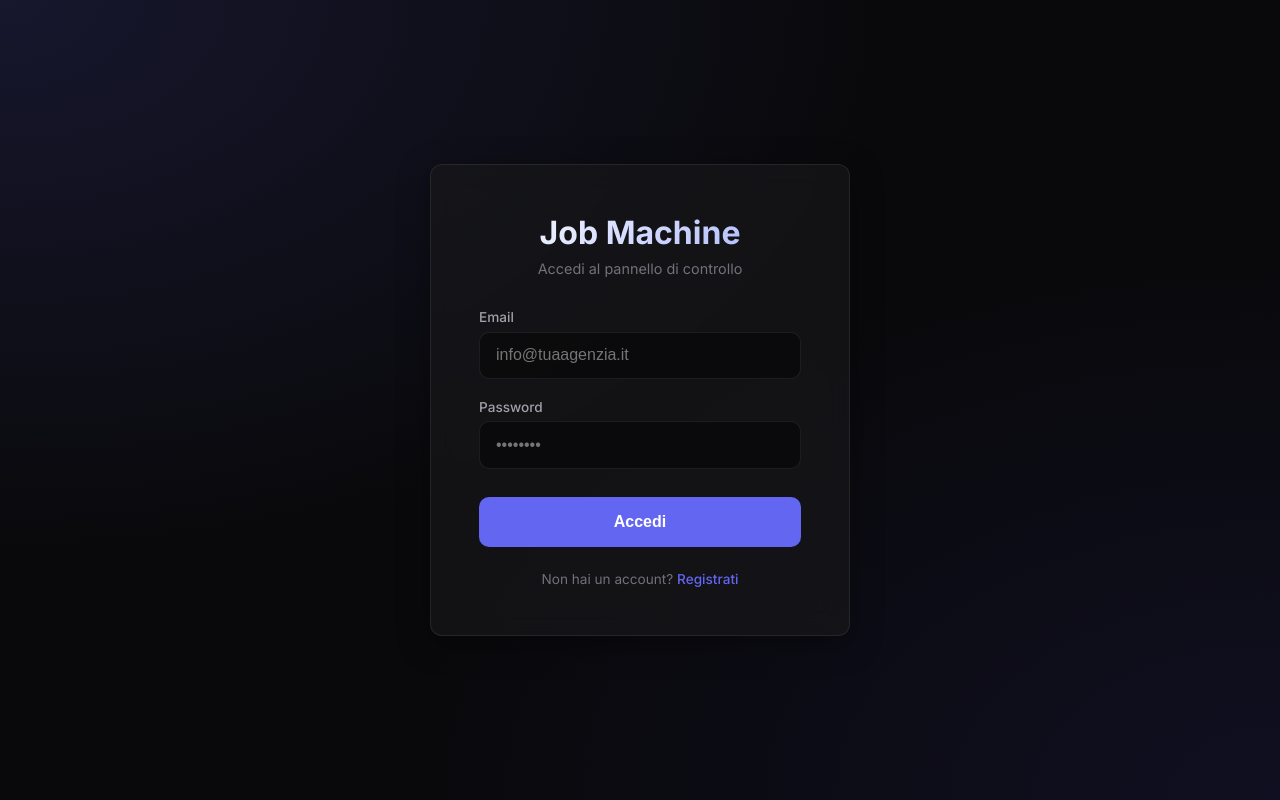
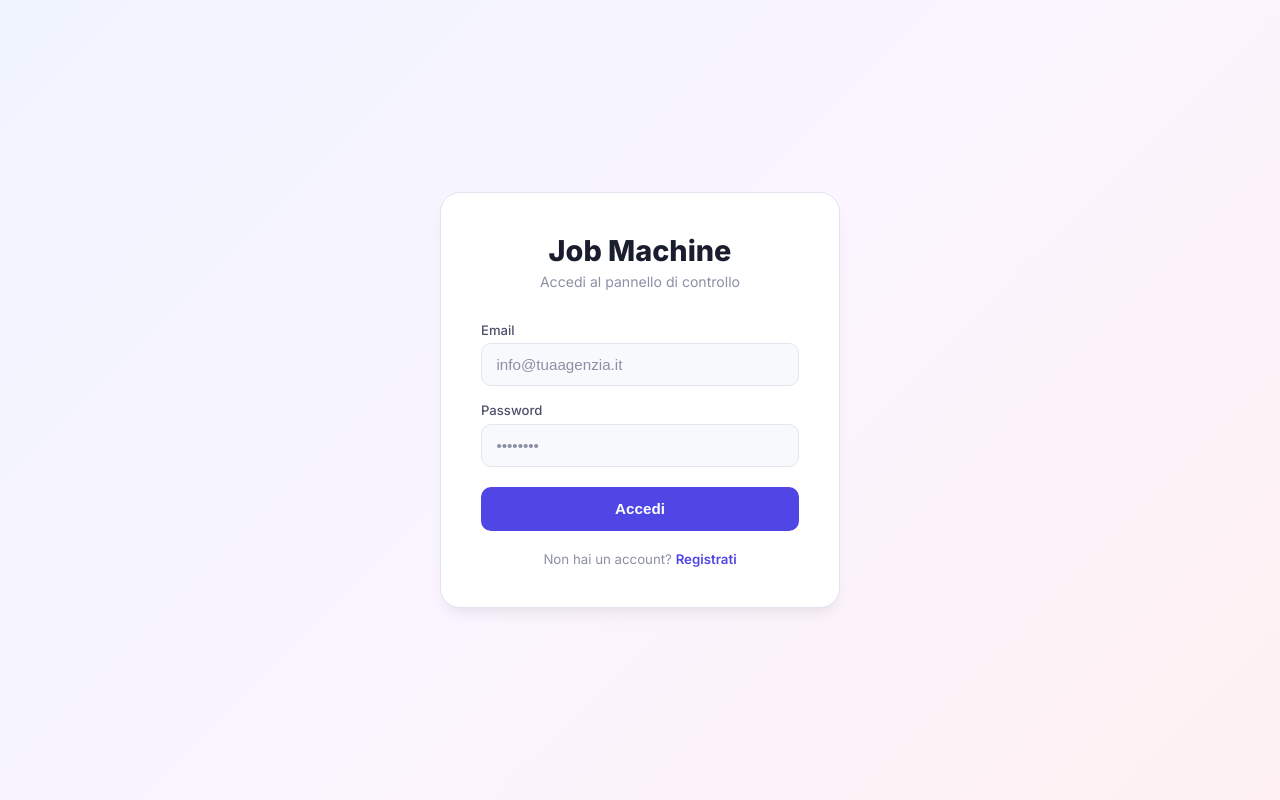
Before and after one commit to antoniovalente1982/Job-Machine, a Next.js app: page /login in a window 1280 px wide. Built offline with nearby package versions, Linux system fonts and the light colour scheme; no server answers.

Commit message:
feat: complete light theme redesign — clean, modern SaaS look

```diff
--- a/app/apply/[id]/page.module.css
+++ b/app/apply/[id]/page.module.css
@@ -4,40 +4,37 @@
   display: flex;
   justify-content: center;
   align-items: flex-start;
+  background: linear-gradient(135deg, #f0f4ff 0%, #faf5ff 50%, #fff1f2 100%);
 }
 
 .container {
-  max-width: 800px;
+  max-width: 720px;
   width: 100%;
-  padding: 3rem;
+  padding: 2.5rem;
   display: flex;
   flex-direction: column;
   gap: 2rem;
-  border-radius: 24px;
+  border-radius: 20px;
+  background: white;
+  border: 1px solid var(--border-primary);
+  box-shadow: var(--shadow-lg);
 }
 
 .header {
   text-align: center;
-  margin-bottom: 1rem;
+  margin-bottom: 0.5rem;
 }
 
 .title {
-  font-size: 2.5rem;
+  font-size: 2rem;
   font-weight: 800;
-  margin-bottom: 0.5rem;
-  background: linear-gradient(135deg, #fff 0%, #a5b4fc 100%);
-  -webkit-background-clip: text;
-  -webkit-text-fill-color: transparent;
+  color: var(--text-primary);
 }
 
 .subtitle {
-  color: #9ca3af;
-  font-size: 1.1rem;
+  color: var(--text-muted);
+  font-size: 1rem;
   margin-top: 0.5rem;
-  display: flex;
-  align-items: center;
-  justify-content: center;
-  gap: 0.5rem;
 }
 
 .form {
@@ -49,58 +46,61 @@
 .formSection {
   display: flex;
   flex-direction: column;
-  gap: 1.5rem;
+  gap: 1.25rem;
 }
 
 .sectionTitle {
-  font-size: 1.2rem;
+  font-size: 1.05rem;
   font-weight: 600;
   color: var(--accent-primary);
-  border-bottom: 1px solid rgba(255, 255, 255, 0.1);
+  border-bottom: 1px solid var(--border-light);
   padding-bottom: 0.5rem;
-  margin-bottom: 0.5rem;
 }
 
 .inputGroup {
   display: flex;
   flex-direction: column;
-  gap: 0.5rem;
+  gap: 0.4rem;
 }
 
 .inputGroup label {
-  font-size: 0.9rem;
-  color: #d1d5db;
+  font-size: 0.85rem;
+  color: var(--text-secondary);
   font-weight: 500;
 }
 
 .input {
-  background: rgba(17, 24, 39, 0.6);
-  border: 1px solid rgba(255, 255, 255, 0.1);
-  border-radius: 12px;
-  padding: 0.8rem 1rem;
-  color: white;
-  font-size: 1rem;
-  transition: all 0.2s ease;
+  background: var(--bg-primary);
+  border: 1px solid var(--border-primary);
+  border-radius: var(--radius-md);
+  padding: 0.75rem 1rem;
+  color: var(--text-primary);
+  font-size: 0.95rem;
+  transition: all 0.15s ease;
 }
 
 .input:focus {
   outline: none;
   border-color: var(--accent-primary);
-  box-shadow: 0 0 0 3px rgba(99, 102, 241, 0.2);
+  box-shadow: 0 0 0 3px rgba(79, 70, 229, 0.08);
+}
+
+.input::placeholder {
+  color: var(--text-muted);
 }
 
 .textarea {
-  min-height: 100px;
+  min-height: 90px;
   resize: vertical;
 }
 
 .fileInput {
-  background: rgba(17, 24, 39, 0.6);
-  border: 1px dashed rgba(255, 255, 255, 0.2);
-  border-radius: 12px;
-  padding: 1.5rem;
-  color: white;
-  font-size: 1rem;
+  background: var(--bg-primary);
+  border: 1px dashed var(--border-primary);
+  border-radius: var(--radius-md);
+  padding: 1.25rem;
+  color: var(--text-primary);
+  font-size: 0.95rem;
   cursor: pointer;
 }
 
@@ -112,22 +112,23 @@
   background: var(--accent-primary);
   color: white;
   border: none;
-  border-radius: 12px;
-  padding: 1.2rem;
-  font-size: 1.1rem;
+  border-radius: var(--radius-md);
+  padding: 1rem;
+  font-size: 1.05rem;
   font-weight: 600;
   cursor: pointer;
-  transition: all 0.2s ease;
-  margin-top: 1rem;
+  transition: all 0.15s ease;
+  margin-top: 0.5rem;
 }
 
 .submitBtn:hover:not(:disabled) {
   background: var(--accent-hover);
-  transform: translateY(-2px);
+  transform: translateY(-1px);
+  box-shadow: var(--shadow-md);
 }
 
 .submitBtn:disabled {
-  opacity: 0.7;
+  opacity: 0.6;
   cursor: not-allowed;
 }
 
@@ -137,14 +138,16 @@
 }
 
 .successTitle {
-  font-size: 2rem;
-  color: #22c55e;
-  margin-bottom: 1rem;
+  font-size: 1.8rem;
+  color: var(--green);
+  font-weight: 700;
+  margin-bottom: 0.75rem;
 }
 
 .successDesc {
-  color: #9ca3af;
-  font-size: 1.1rem;
+  color: var(--text-muted);
+  font-size: 1rem;
+  line-height: 1.6;
 }
 
 @media (max-width: 640px) {
@@ -152,6 +155,6 @@
     padding: 1.5rem;
   }
   .title {
-    font-size: 2rem;
+    font-size: 1.6rem;
   }
 }
--- a/app/clients/page.tsx
+++ b/app/clients/page.tsx
@@ -69,14 +69,14 @@ export default function ClientsPage() {
       )}
 
       {showModal && (
-        <div style={{ position: 'fixed', top: 0, left: 0, right: 0, bottom: 0, background: 'rgba(0,0,0,0.7)', backdropFilter: 'blur(5px)', display: 'flex', alignItems: 'center', justifyContent: 'center', zIndex: 200 }}>
+        <div style={{ position: 'fixed', top: 0, left: 0, right: 0, bottom: 0, background: 'rgba(0,0,0,0.25)', backdropFilter: 'blur(8px)', display: 'flex', alignItems: 'center', justifyContent: 'center', zIndex: 200 }}>
           <div className="glass-panel" style={{ maxWidth: 420, width: '100%', padding: '2rem' }}>
             <h3 style={{ marginBottom: '1.5rem', fontWeight: 600 }}>Nuovo Cliente</h3>
             <form action={handleAdd} style={{ display: 'flex', flexDirection: 'column', gap: '1rem' }}>
               <input type="text" name="name" required placeholder="Nome cliente"
-                style={{ background: 'rgba(0,0,0,0.4)', border: '1px solid rgba(255,255,255,0.1)', borderRadius: 8, padding: '0.8rem', color: 'white', fontSize: '1rem' }} />
+                style={{ background: 'var(--bg-primary)', border: '1px solid var(--border-primary)', borderRadius: 8, padding: '0.8rem', color: 'var(--text-primary)', fontSize: '1rem' }} />
               <div style={{ display: 'flex', gap: '0.75rem' }}>
-                <button type="button" onClick={() => setShowModal(false)} style={{ flex: 1, padding: '0.8rem', background: 'rgba(255,255,255,0.05)', border: '1px solid rgba(255,255,255,0.1)', borderRadius: 8, color: 'white', cursor: 'pointer' }}>Annulla</button>
+                <button type="button" onClick={() => setShowModal(false)} style={{ flex: 1, padding: '0.8rem', background: 'var(--bg-primary)', border: '1px solid var(--border-primary)', borderRadius: 8, color: 'var(--text-primary)', cursor: 'pointer' }}>Annulla</button>
                 <button type="submit" disabled={loading} style={{ flex: 1, padding: '0.8rem', background: 'var(--accent-primary)', border: 'none', borderRadius: 8, color: 'white', fontWeight: 600, cursor: 'pointer' }}>{loading ? '...' : 'Crea'}</button>
               </div>
             </form>
--- a/app/globals.css
+++ b/app/globals.css
@@ -1,20 +1,45 @@
-@import url('https://fonts.googleapis.com/css2?family=Inter:wght@300;400;500;600;700&display=swap');
+@import url('https://fonts.googleapis.com/css2?family=Inter:wght@300;400;500;600;700;800&display=swap');
 
 :root {
-  --bg-primary: #09090b;
-  --bg-secondary: #18181b;
-  --bg-glass: rgba(24, 24, 27, 0.7);
-  --border-glass: rgba(255, 255, 255, 0.08);
-  --border-accent: rgba(99, 102, 241, 0.3);
-  --text-primary: #fafafa;
-  --text-secondary: #a1a1aa;
-  --text-muted: #71717a;
-  --accent-primary: #6366f1;
-  --accent-hover: #4f46e5;
-  --shadow-sm: 0 1px 2px 0 rgba(0, 0, 0, 0.05);
-  --shadow-glass: 0 8px 32px 0 rgba(0, 0, 0, 0.36);
-  --radius-lg: 12px;
-  --radius-md: 8px;
+  /* Light Theme - Clean & Professional */
+  --bg-primary: #f8f9fc;
+  --bg-secondary: #ffffff;
+  --bg-glass: rgba(255, 255, 255, 0.85);
+  --bg-hover: #f1f3f9;
+  --bg-accent-subtle: #eef2ff;
+
+  --border-primary: #e2e5ed;
+  --border-light: #f0f1f5;
+  --border-accent: rgba(79, 70, 229, 0.2);
+
+  --text-primary: #1a1d2e;
+  --text-secondary: #4b5068;
+  --text-muted: #8b90a5;
+  --text-inverse: #ffffff;
+
+  --accent-primary: #4f46e5;
+  --accent-hover: #4338ca;
+  --accent-light: #eef2ff;
+  --accent-text: #4338ca;
+
+  --green: #059669;
+  --green-light: #ecfdf5;
+  --amber: #d97706;
+  --amber-light: #fffbeb;
+  --rose: #e11d48;
+  --rose-light: #fff1f2;
+  --blue: #2563eb;
+  --blue-light: #eff6ff;
+  --purple: #7c3aed;
+  --purple-light: #f5f3ff;
+
+  --shadow-xs: 0 1px 2px rgba(0, 0, 0, 0.04);
+  --shadow-sm: 0 1px 3px rgba(0, 0, 0, 0.06), 0 1px 2px rgba(0, 0, 0, 0.04);
+  --shadow-md: 0 4px 6px -1px rgba(0, 0, 0, 0.06), 0 2px 4px -2px rgba(0, 0, 0, 0.04);
+  --shadow-lg: 0 10px 15px -3px rgba(0, 0, 0, 0.06), 0 4px 6px -4px rgba(0, 0, 0, 0.04);
+
+  --radius-lg: 14px;
+  --radius-md: 10px;
   --radius-sm: 6px;
 }
 
@@ -27,12 +52,10 @@
 body {
   font-family: 'Inter', -apple-system, BlinkMacSystemFont, 'Segoe UI', Roboto, Helvetica, Arial, sans-serif;
   background-color: var(--bg-primary);
-  background-image:
-    radial-gradient(at 0% 0%, rgba(99, 102, 241, 0.15) 0px, transparent 50%),
-    radial-gradient(at 100% 100%, rgba(79, 70, 229, 0.1) 0px, transparent 50%);
   color: var(--text-primary);
   min-height: 100vh;
   -webkit-font-smoothing: antialiased;
+  -moz-osx-font-smoothing: grayscale;
 }
 
 a {
@@ -41,10 +64,33 @@ a {
 }
 
 .glass-panel {
-  background: var(--bg-glass);
-  backdrop-filter: blur(12px);
-  -webkit-backdrop-filter: blur(12px);
-  border: 1px solid var(--border-glass);
+  background: var(--bg-secondary);
+  border: 1px solid var(--border-primary);
   border-radius: var(--radius-lg);
-  box-shadow: var(--shadow-glass);
+  box-shadow: var(--shadow-sm);
 }
+
+/* Scrollbar styling */
+::-webkit-scrollbar {
+  width: 6px;
+  height: 6px;
+}
+
+::-webkit-scrollbar-track {
+  background: transparent;
+}
+
+::-webkit-scrollbar-thumb {
+  background: var(--border-primary);
+  border-radius: 3px;
+}
+
+::-webkit-scrollbar-thumb:hover {
+  background: var(--text-muted);
+}
+
+/* Selection */
+::selection {
+  background: var(--accent-light);
+  color: var(--accent-text);
+}
--- a/app/login/page.module.css
+++ b/app/login/page.module.css
@@ -4,81 +4,89 @@
   align-items: center;
   justify-content: center;
   padding: 2rem;
+  background: linear-gradient(135deg, #f0f4ff 0%, #faf5ff 50%, #fff1f2 100%);
 }
 
 .container {
   width: 100%;
-  max-width: 420px;
-  padding: 3rem;
+  max-width: 400px;
+  padding: 2.5rem;
   text-align: center;
+  background: white;
+  border: 1px solid var(--border-primary);
+  border-radius: 20px;
+  box-shadow: var(--shadow-lg);
 }
 
 .logo {
-  font-size: 2rem;
+  font-size: 1.8rem;
   font-weight: 800;
-  margin-bottom: 0.5rem;
-  background: linear-gradient(135deg, #fff 0%, #a5b4fc 100%);
-  -webkit-background-clip: text;
-  -webkit-text-fill-color: transparent;
+  margin-bottom: 0.3rem;
+  color: var(--text-primary);
 }
 
 .logoSub {
   color: var(--text-muted);
-  font-size: 0.9rem;
+  font-size: 0.88rem;
   margin-bottom: 2rem;
 }
 
 .form {
   display: flex;
   flex-direction: column;
-  gap: 1.25rem;
+  gap: 1rem;
   text-align: left;
 }
 
 .inputGroup {
   display: flex;
   flex-direction: column;
-  gap: 0.4rem;
+  gap: 0.35rem;
 }
 
 .inputGroup label {
-  font-size: 0.85rem;
+  font-size: 0.82rem;
   color: var(--text-secondary);
   font-weight: 500;
 }
 
 .input {
-  background: rgba(0, 0, 0, 0.4);
-  border: 1px solid var(--border-glass);
-  border-radius: 10px;
-  padding: 0.85rem 1rem;
-  color: white;
-  font-size: 1rem;
-  transition: border-color 0.2s;
+  background: var(--bg-primary);
+  border: 1px solid var(--border-primary);
+  border-radius: var(--radius-md);
+  padding: 0.75rem 0.9rem;
+  color: var(--text-primary);
+  font-size: 0.95rem;
+  transition: border-color 0.15s;
 }
 
 .input:focus {
   outline: none;
   border-color: var(--accent-primary);
-  box-shadow: 0 0 0 3px rgba(99, 102, 241, 0.15);
+  box-shadow: 0 0 0 3px rgba(79, 70, 229, 0.08);
+}
+
+.input::placeholder {
+  color: var(--text-muted);
 }
 
 .submitBtn {
   background: var(--accent-primary);
   color: white;
   border: none;
-  border-radius: 10px;
-  padding: 1rem;
-  font-size: 1rem;
+  border-radius: var(--radius-md);
+  padding: 0.85rem;
+  font-size: 0.95rem;
   font-weight: 600;
   cursor: pointer;
-  transition: all 0.2s;
-  margin-top: 0.5rem;
+  transition: all 0.15s;
+  margin-top: 0.25rem;
 }
 
 .submitBtn:hover:not(:disabled) {
   background: var(--accent-hover);
   transform: translateY(-1px);
+  box-shadow: var(--shadow-md);
 }
 
 .submitBtn:disabled {
@@ -87,24 +95,24 @@
 }
 
 .error {
-  background: rgba(239, 68, 68, 0.15);
-  border: 1px solid rgba(239, 68, 68, 0.3);
-  color: #fca5a5;
-  padding: 0.75rem;
-  border-radius: 8px;
-  font-size: 0.9rem;
+  background: var(--rose-light);
+  border: 1px solid rgba(225, 29, 72, 0.15);
+  color: var(--rose);
+  padding: 0.65rem 0.85rem;
+  border-radius: var(--radius-sm);
+  font-size: 0.85rem;
 }
 
 .toggle {
   color: var(--text-muted);
-  font-size: 0.85rem;
-  margin-top: 1.5rem;
+  font-size: 0.83rem;
+  margin-top: 1.25rem;
 }
 
 .toggleLink {
   color: var(--accent-primary);
   cursor: pointer;
-  font-weight: 500;
+  font-weight: 600;
 }
 
 .toggleLink:hover {
--- a/app/page.tsx
+++ b/app/page.tsx
@@ -118,18 +118,18 @@ export default function DashboardPage() {
       {showModal && (
         <div style={{
           position: 'fixed', top: 0, left: 0, right: 0, bottom: 0,
-          background: 'rgba(0,0,0,0.7)', backdropFilter: 'blur(5px)',
+          background: 'rgba(0,0,0,0.25)', backdropFilter: 'blur(8px)',
           display: 'flex', alignItems: 'center', justifyContent: 'center', zIndex: 200
         }}>
           <div className="glass-panel" style={{ maxWidth: 420, width: '100%', padding: '2rem' }}>
             <h3 style={{ marginBottom: '1.5rem', fontSize: '1.1rem', fontWeight: 600 }}>Nuovo Cliente</h3>
             <form action={handleAddClient} style={{ display: 'flex', flexDirection: 'column', gap: '1rem' }}>
               <input type="text" name="name" required placeholder="Nome del cliente (es. Hotel Excelsior)"
-                style={{ background: 'rgba(0,0,0,0.4)', border: '1px solid rgba(255,255,255,0.1)', borderRadius: 8, padding: '0.8rem', color: 'white', fontSize: '1rem' }}
+                style={{ background: 'var(--bg-primary)', border: '1px solid var(--border-primary)', borderRadius: 8, padding: '0.8rem', color: 'var(--text-primary)', fontSize: '1rem' }}
               />
               <div style={{ display: 'flex', gap: '0.75rem' }}>
                 <button type="button" onClick={() => setShowModal(false)}
-                  style={{ flex: 1, padding: '0.8rem', background: 'rgba(255,255,255,0.05)', border: '1px solid rgba(255,255,255,0.1)', borderRadius: 8, color: 'white', cursor: 'pointer' }}>
+                  style={{ flex: 1, padding: '0.8rem', background: 'var(--bg-primary)', border: '1px solid var(--border-primary)', borderRadius: 8, color: 'var(--text-primary)', cursor: 'pointer' }}>
                   Annulla
                 </button>
                 <button type="submit" disabled={loading}
```
Also changed, not shown: app/candidates/page.tsx (+4 -4 lines), app/clients/[clientId]/page.tsx (+13 -13 lines), app/components/Sidebar.module.css (+40 -50 lines), app/dashboard.module.css (+46 -40 lines), app/pipeline/[jobId]/page.tsx (+8 -7 lines).
